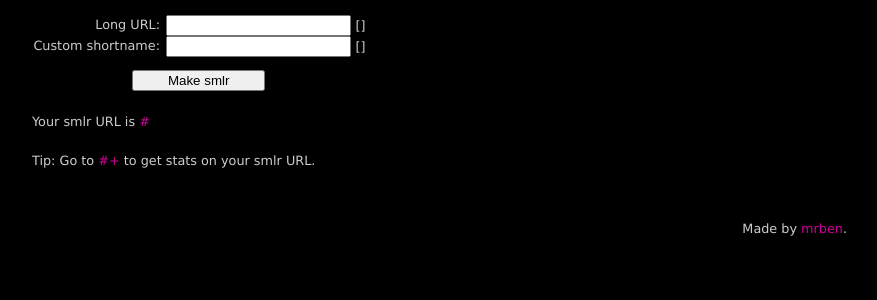
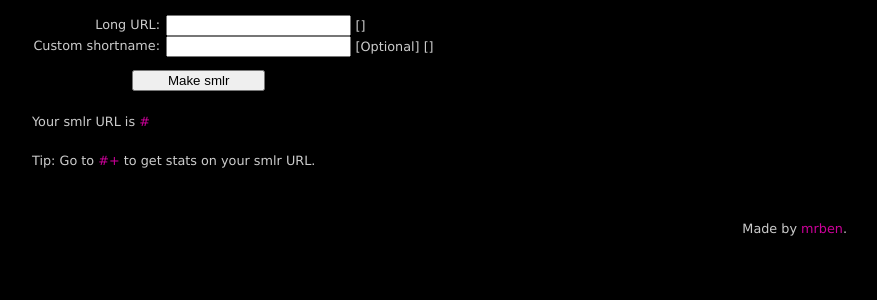
Before and after one commit to bentappin/smlr, a Python web app: template templates/index.html in a window 1280 px wide. Shown: the part 80-380 px from the top of the page, without its empty margins (193-1070 px from the left). Run offline with Jinja, Linux system fonts and the light colour scheme; the template is opened without the code that fills it: most values are stand-ins (such as "Sample title", 1, 10 or a date in 2020); form fields are guessed from the names that the template uses.

Commit message:
Added '[Optional]' after custom alias field.

```diff
--- a/templates/index.html
+++ b/templates/index.html
@@ -7,7 +7,7 @@
 	{{ form.long_url.errors }}
 	<br/>
 	<label for "id_alias">Custom shortname:</label>
-	{{ form.alias }}
+	{{ form.alias }} <span>[Optional]</span>
 	{{ form.alias.errors }}
   </div>
   <p><input type="submit" value="Make smlr" id="make_smlr" /></p>
```
